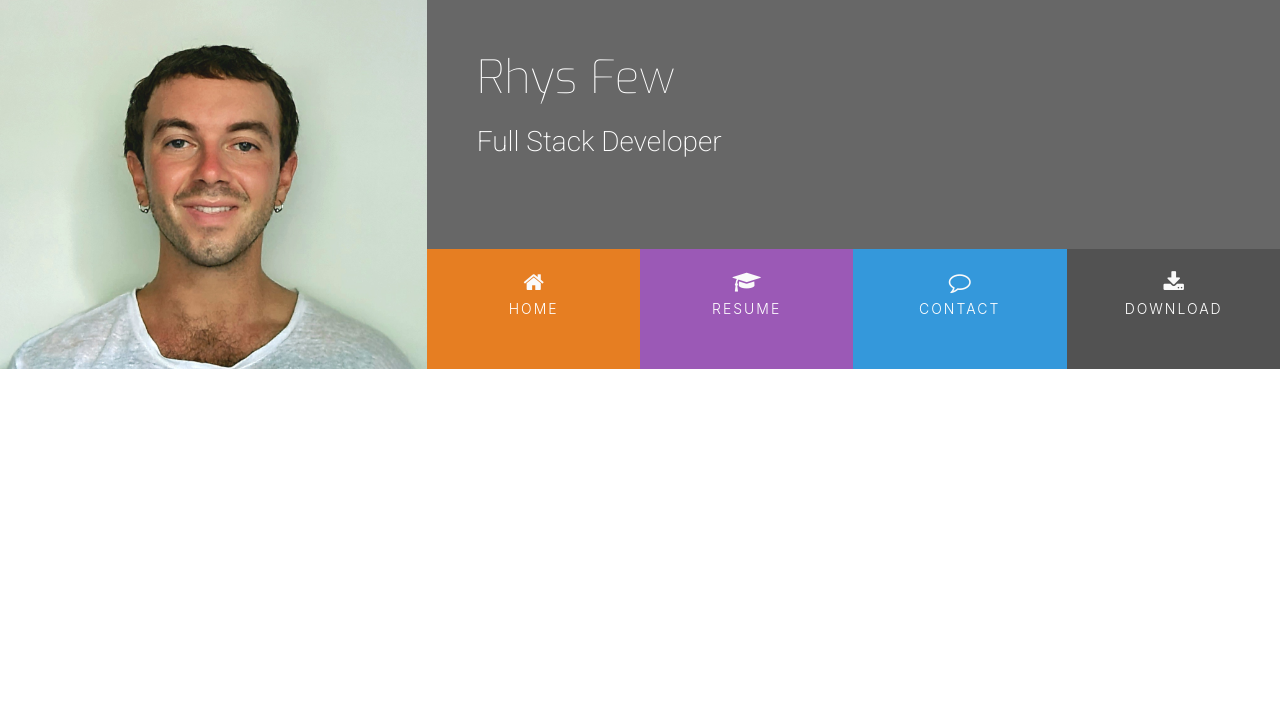
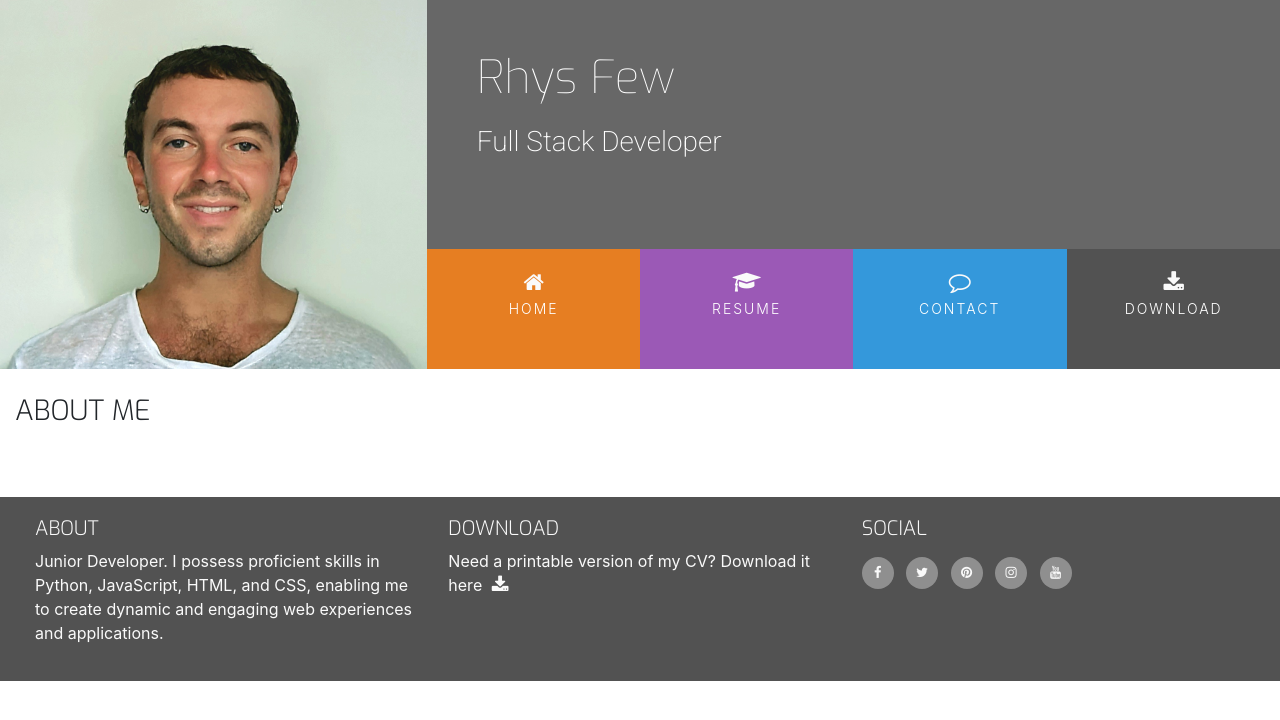
Before and after one commit to Ry-F3/resume, a plain HTML site: page index.html in a window 1280 px wide. Drawn offline with nearby package versions, Linux system fonts and the light colour scheme.

Commit message:
Finished index page and added futher css for additional styling

```diff
--- a/assets/css/style.css
+++ b/assets/css/style.css
@@ -2,8 +2,12 @@
 
 /* --------------------------------------Colors */
 
-.big-color-name-title {
+.bg-color-name-title {
     background-color: #676767;
+}
+
+.bg-color-three-reasons {
+    background-color: #fff;
 }
 
 .ui-menu-color-home {
@@ -20,6 +24,42 @@
 
 .ui-menu-color-download {
     background-color: #525252 ;
+}
+
+/* --------------------------------------Special paddings/margins/text */
+
+h1,
+h2,
+h3,
+h4 {
+    margin: 0;
+}
+
+.uppercase {
+    text-transform: uppercase;
+}
+
+.general-sub {
+    font-family: 'Exo', sans-serif;
+    font-weight: 300;
+    color: #fafafa;
+}
+
+.row-table {
+    display: table;
+}
+
+.section-column {
+    display: table-cell;
+    padding: 0 30px 30px;
+    float: none;
+}
+
+.section-heading {
+    font-family: 'Exo', sans-serif;
+    font-weight: 300;
+    margin-top: 25px;
+    margin-bottom: 40px;
 }
 
 /* --------------------------------------Heading */
@@ -116,3 +156,54 @@ header {
     width: 100%;
     z-index: 100;
 }
+
+/* --------------------------------------Footer */
+
+footer {
+    background-color: #525252;
+    color: #fafafa;
+    min-height: 120px;
+}
+
+.cv-pdf i {
+    font-size: 18px;
+    color: #fafafa;
+    text-align: center;
+    padding-left: 5px;
+    transition: all 0.35s ease-in-out;
+    -moz-transition: all 0.35 ease-in-out;
+    -webkit-transition: all 0.35 ease-in-out;
+    -o-transition: all 0.35 ease-in-out;
+}
+
+.cv-pdf i:hover {
+    color: #e84610;
+}
+
+.social-links {
+    padding-bottom: 15px;
+}
+
+.social-links li a i {
+    width: 32px;
+    height: 32px;
+    padding: 12px 0;
+    border-radius: 50%;
+    font-size: 13px;
+    line-height: 7px;
+    text-align: center;
+    color: #fafafa;
+    background: #8f8f8f;
+    transition: all 0.35s ease-in-out;
+    -moz-transition: all 0.35 ease-in-out;
+    -webkit-transition: all 0.35 ease-in-out;
+    -o-transition: all 0.35 ease-in-out;
+}
+
+.social-links li a i:hover {
+    background: #e84610;
+}
+
+#footer-details {
+    padding: 20px;
+}
--- a/index.html
+++ b/index.html
@@ -21,7 +21,7 @@
 
             </a>
             <div class="col-md-8">
-                <div class="row big-color-name-title no-gutters">
+                <div class="row bg-color-name-title no-gutters">
                     <div class="col heading">
                         <h1 class="name">Rhys Few</h1>
                         <h2 class="title">Full Stack Developer</h2>
@@ -31,17 +31,20 @@
                     <div class="col">
                         <ul id="nav" class="list-inline menucontaianer">
                             <li class="col-6 col-sm-3 ui-menu-color-home list-inline-item menuitem">
-                                <a href="#" class="hvr-sweep-to-bottom"><i class="fa fa-home" aria-hidden="true"></i><span>Home</span></a>
+                                <a href="#" class="hvr-sweep-to-bottom"><i class="fa fa-home"
+                                        aria-hidden="true"></i><span>Home</span></a>
                             </li>
                             <li class="col-6 col-sm-3 ui-menu-color-resume list-inline-item menuitem">
                                 <a href="#" class="hvr-sweep-to-bottom"><i class="fa fa-graduation-cap"
                                         aria-hidden="true"></i><span>Resume</span></a>
                             </li>
                             <li class="col-6 col-sm-3 ui-menu-color-contact list-inline-item menuitem">
-                                <a href="#" class="hvr-sweep-to-bottom"><i class="fa fa-comment-o" aria-hidden="true"></i><span>Contact</span></a>
+                                <a href="#" class="hvr-sweep-to-bottom"><i class="fa fa-comment-o"
+                                        aria-hidden="true"></i><span>Contact</span></a>
                             </li>
                             <li class="col-6 col-sm-3 ui-menu-color-download list-inline-item menuitem">
-                                <a href="#" class="hvr-sweep-to-bottom"><i class="fa fa-download" aria-hidden="true"></i><span>Download</span></a>
+                                <a href="#" class="hvr-sweep-to-bottom"><i class="fa fa-download"
+                                        aria-hidden="true"></i><span>Download</span></a>
                             </li>
 
                         </ul>
@@ -50,11 +53,77 @@
             </div>
         </div>
     </header>
-    <section>
+    <section class="container-fluid">
+        <div class="row row-table">
+            <div class="col-md-8 bg-color-three-reasons section-column">
+                <div class="row">
+                    <div class="col">
+                        <h3 class="section-heading uppercase">
+                            About Me
+                        </h3>
+                    </div>
+                </div>
+            </div>
+        </div>
 
     </section>
-    <footer>
-
+    <footer class="container-fluid">
+        <div id="footer-details" class="row">
+            <div class="col-sm-4">
+                <h5 class="uppercase general-sub">About</h5>
+                <p class="inline-block">
+                    Junior Developer. I possess proficient skills in Python, JavaScript, HTML, and CSS, enabling me to create dynamic and
+                    engaging web experiences and applications.
+                </p>
+            </div>
+            <div class="col-sm-4">
+                <h5 class="uppercase general-sub">Download</h5>
+                <p class="inline-block">
+                    Need a printable version of my CV? Download it here
+                    <a href="#" target="_blank" class="cv-pdf">
+                        <i class="fa fa-download" aria-hidden="true"></i>
+                        <span class="sr-only">Download</span>
+                    </a>
+                </p>
+            </div>
+            <div class="col-sm-4">
+                <h5 class="uppercase general-sub">Social </h5>
+                <p class="inline-block">
+                    <ul class="list-inline social-links">
+                        <li class="list-inline-item">
+                            <a href="#" target="_blank">
+                                <i class="fa fa-facebook" aria-hidden="true"></i>
+                                <span class="sr-only">Facebook</span>
+                            </a>
+                        </li>
+                        <li class="list-inline-item">
+                            <a href="#" target="_blank">
+                                <i class="fa fa-twitter" aria-hidden="true"></i>
+                                <span class="sr-only">Twitter</span>
+                            </a>
+                        </li>
+                        <li class="list-inline-item">
+                            <a href="#" target="_blank">
+                                <i class="fa fa-pinterest" aria-hidden="true"></i>
+                                <span class="sr-only">Pinterest</span>
+                            </a>
+                        </li>
+                        <li class="list-inline-item">
+                            <a href="#" target="_blank">
+                                <i class="fa fa-instagram" aria-hidden="true"></i>
+                                <span class="sr-only">Instagram</span>
+                            </a>
+                        </li>
+                        <li class="list-inline-item">
+                            <a href="#" target="_blank">
+                                <i class="fa fa-youtube" aria-hidden="true"></i>
+                                <span class="sr-only">Youtube</span>
+                            </a>
+                        </li>
+                    </ul>
+                </p>
+            </div>
+        </div>
     </footer>
 </body>
 
```
